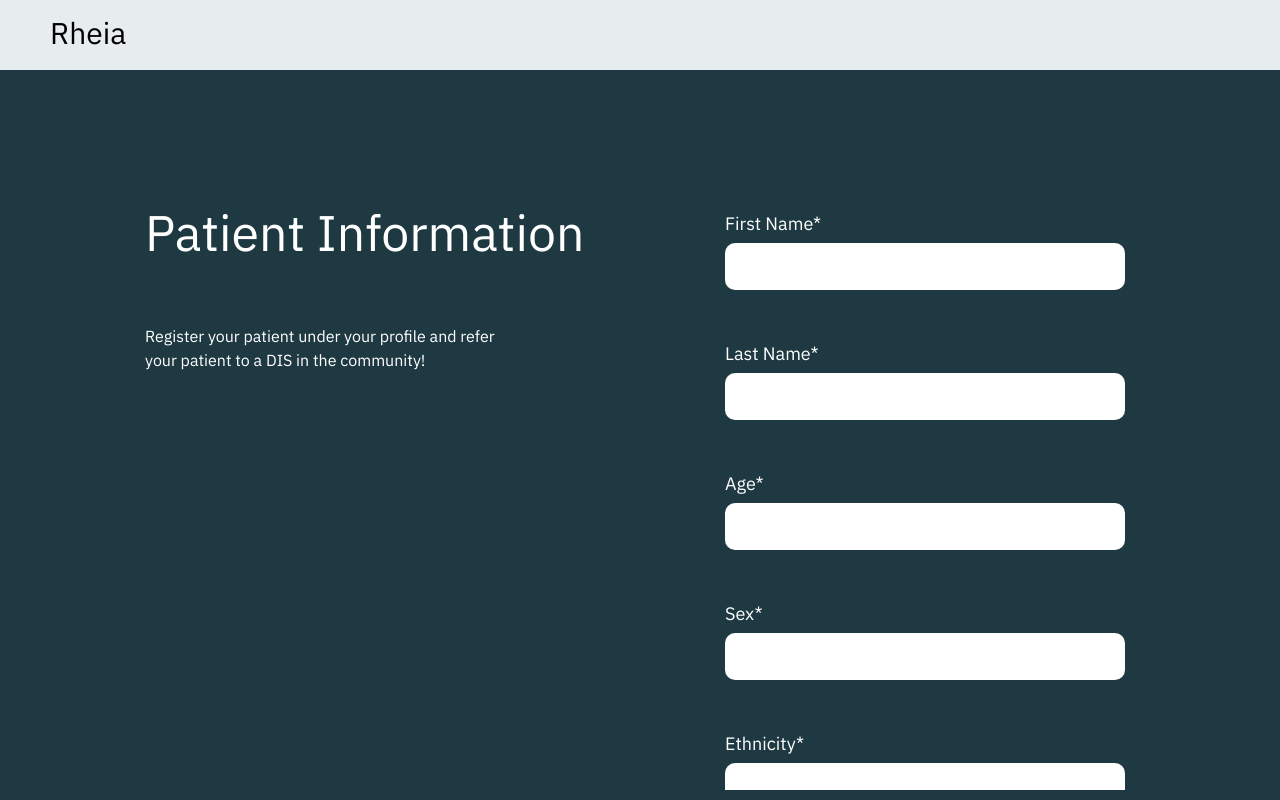
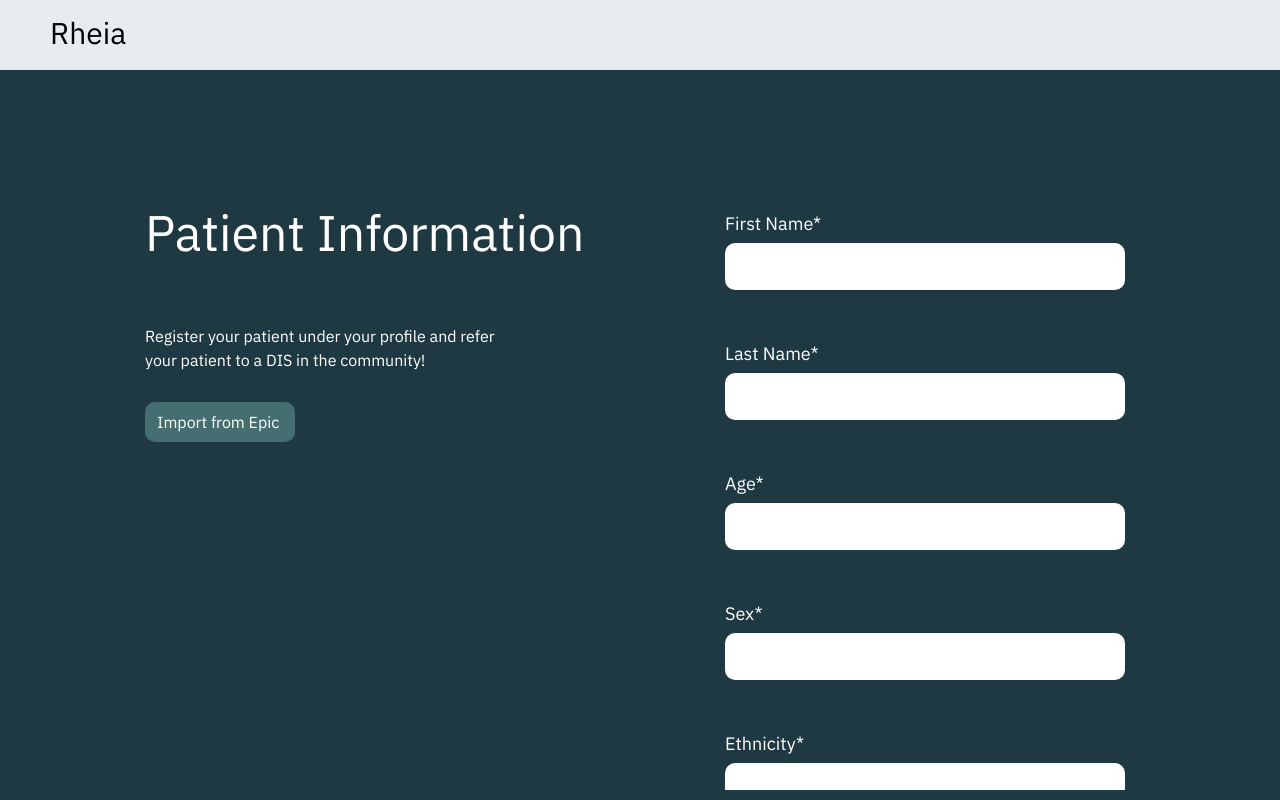
Before and after one commit to kylerchin/sti-hacks-frontend, a SvelteKit app: page /patient in a window 1280 px wide. Built offline with nearby package versions, Linux system fonts and the light colour scheme.

Commit message:
import button

```diff
--- a/src/routes/patient/+page.svelte
+++ b/src/routes/patient/+page.svelte
@@ -85,6 +85,8 @@
 			<p class="text-white max-w-md text-left">
 				Register your patient under your profile and refer your patient to a DIS in the community!
 			</p>
+
+			<div class="px-3 py-2 bg-[#446e70] text-white" id="import">Import from Epic</div>
 		</div>
 
 		<div class="text-white text-left" id="right-box">
@@ -100,6 +102,13 @@
 <style>
 	.container {
 		display: flex;
+	}
+
+	#import {
+		width: 150px;
+		border-radius: 10px;
+		margin-top: 30px;
+		margin-left: 75px;
 	}
 
 	.left-box {
```
